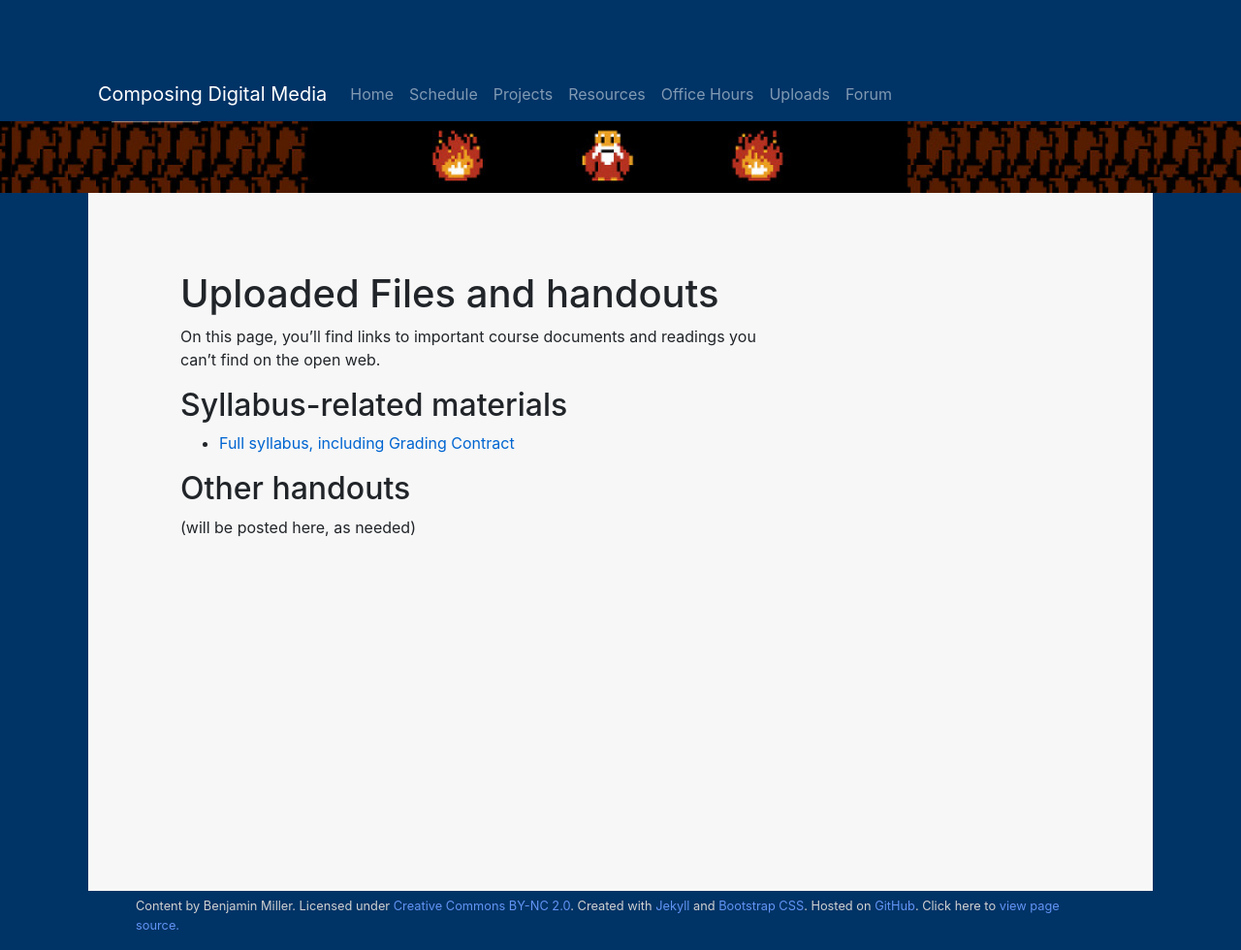
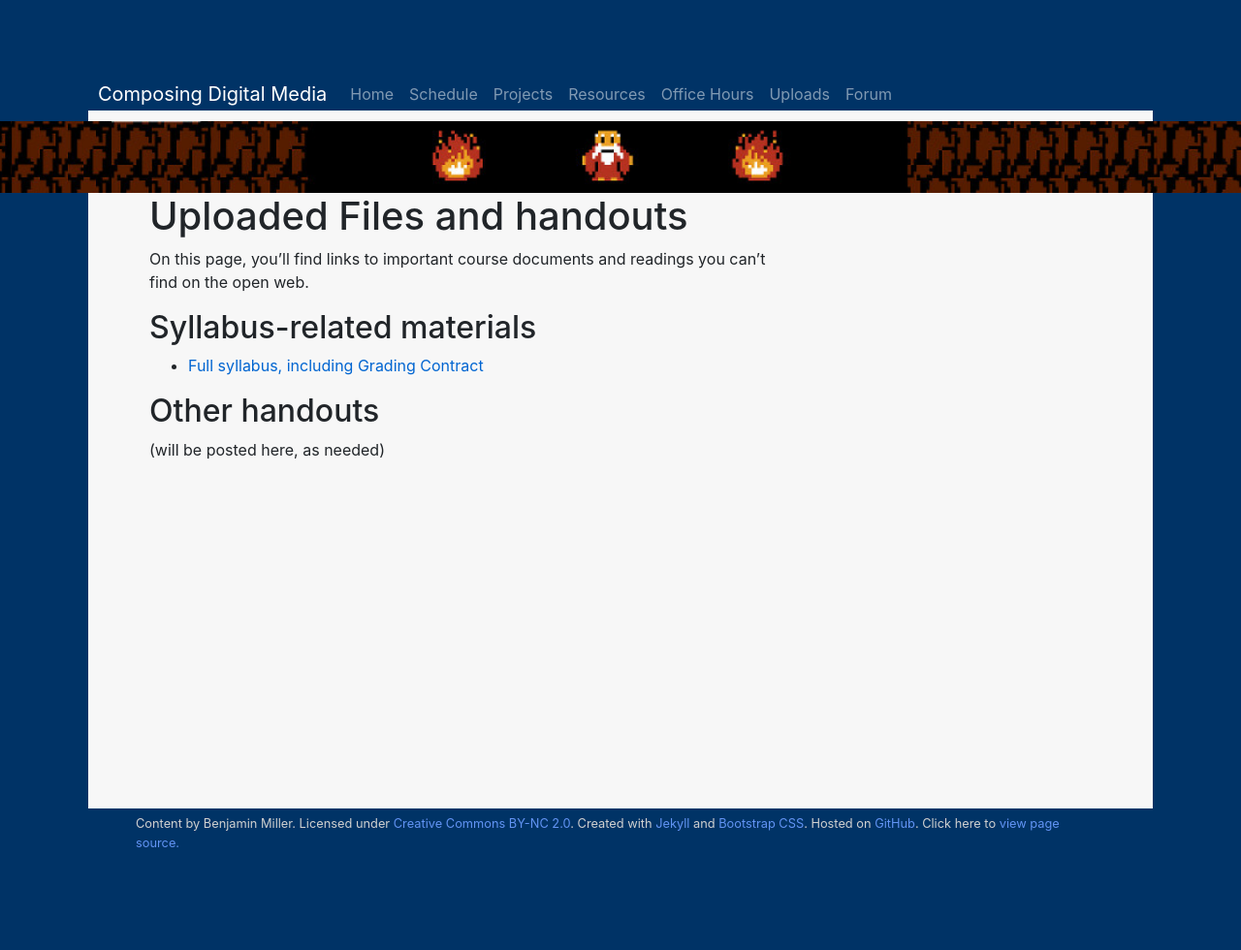
Before and after one commit to benmiller314/cdm2020spring, a Jekyll site: the page built from uploads.md, in a window 1280 px wide. Shown: the whole page at 97% size. Built offline with Jekyll 4.4.1, drawn with Linux system fonts in a browser that asks for light colours; our own code applies the rules of GitHub Pages for plain Markdown files; after the commit the page ends 900 px from its top, so only the background shows below that.

Commit message:
use responsive padding for foreground div

```diff
--- a/_layouts/default.html
+++ b/_layouts/default.html
@@ -7,7 +7,7 @@
 <div id="bg" class="container-fluid">
   {% include nav_top.html %}
 
-<div id="fg" class="container-fluid foreground">
+<div id="fg" class="container-fluid foreground px-lg-5 px-md-2 px-sm-1">
 
   <article class="col-md-8 col-md-offset-2" id="content">
 
--- a/assets/css/screen.css
+++ b/assets/css/screen.css
@@ -10,7 +10,7 @@
 	min-height: 720px;
 	width: 90%;
 	margin: 0 5%;
-	padding: 5em;
+	/* padding: 5em; */
 }
 
 a {
```
